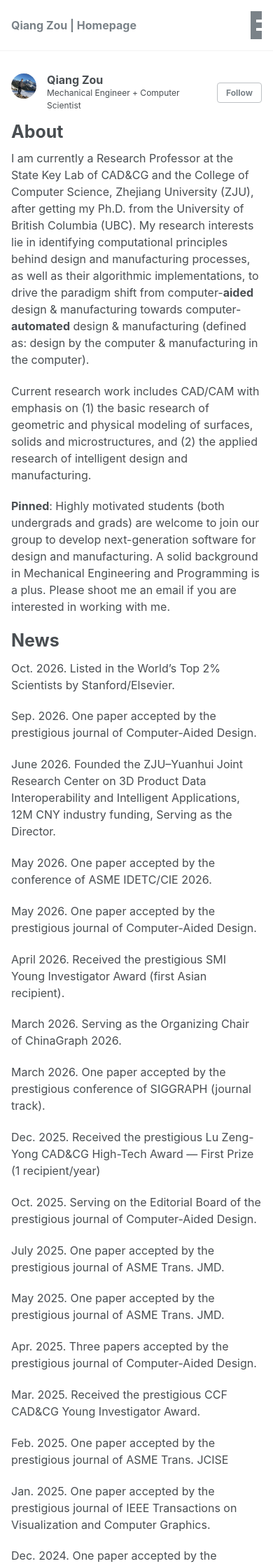
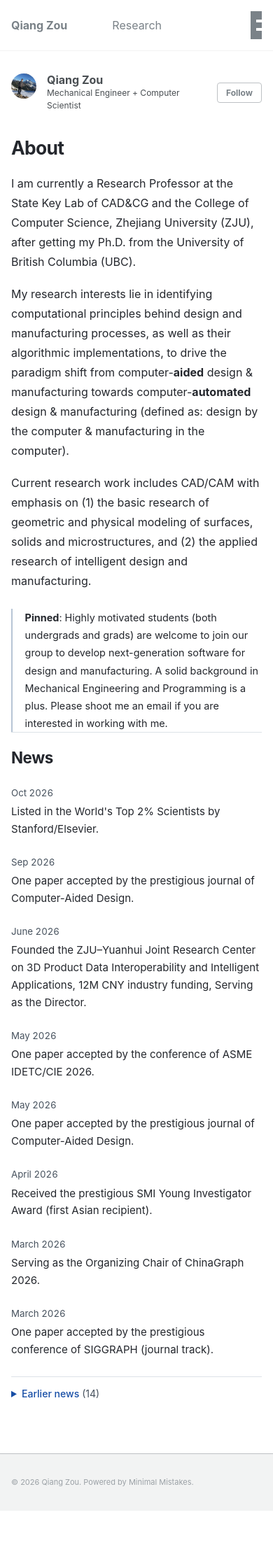
Before and after one commit to Qiang-Zou/Qiang-Zou.github.io, a Jekyll site: the page built from _pages/about.md, in a window 390 px wide. Shown: the top 2238 px of the page at 70% size. Built offline with Jekyll 4.4.1, drawn with Linux system fonts in a browser that asks for light colours; after the commit the page ends 2159 px from its top, so only the background shows below that; some of the changed text lies outside the part shown.

Commit message:
Refine homepage typography and restore collapsible news

```diff
--- a/_data/navigation.yml
+++ b/_data/navigation.yml
@@ -9,5 +9,5 @@ main:
     url: /teaching/
   - title: Service
     url: /services/
-  - title: 中文
+  - title: Chinese
     url: /about-chinese/
--- a/_includes/masthead.html
+++ b/_includes/masthead.html
@@ -1,6 +1,6 @@
 <header class="site-header">
   <div class="header-inner">
-    <a class="wordmark" href="{{ '/' | relative_url }}"{% if page.url == '/' %} aria-current="page"{% endif %}>Qiang Zou<span lang="zh-CN">邹强</span></a>
+    <a class="wordmark" href="{{ '/' | relative_url }}"{% if page.url == '/' %} aria-current="page"{% endif %}>Qiang Zou</a>
     <nav class="main-nav" aria-label="Main navigation">
       {% for item in site.data.navigation.main %}
       <a href="{{ item.url | relative_url }}"{% if page.url == item.url or item.url == '/group/' and page.url contains '/group/' %} aria-current="page"{% endif %}{% if item.title == '中文' %} lang="zh-CN"{% endif %}>{{ item.title }}</a>
--- /dev/null
+++ b/_includes/news-item.html
@@ -0,0 +1 @@
+<li><time datetime="{{ include.item.date }}">{{ include.item.label }}</time><span>{{ include.item.text | escape }}</span></li>
--- a/_layouts/home.html
+++ b/_layouts/home.html
@@ -12,7 +12,7 @@
         <nav id="site-nav" class="greedy-nav" aria-label="Main navigation">
           <button type="button" class="hidden" aria-label="More navigation links" aria-expanded="false" aria-controls="overflow-links"><span class="navicon"></span></button>
           <ul class="visible-links">
-            <li class="masthead__menu-item masthead__menu-item--lg"><a href="{{ '/' | relative_url }}">Qiang Zou | Homepage</a></li>
+            <li class="masthead__menu-item masthead__menu-item--lg"><a href="{{ '/' | relative_url }}">Qiang Zou</a></li>
             <li class="masthead__menu-item"><a href="{{ '/research/' | relative_url }}">Research</a></li>
             <li class="masthead__menu-item"><a href="{{ '/teaching/' | relative_url }}">Teaching</a></li>
             <li class="masthead__menu-item"><a href="{{ '/services/' | relative_url }}">Services</a></li>
@@ -43,6 +43,7 @@
             <li><a href="{{ site.author.linkedin }}"><i class="fab fa-fw fa-linkedin" aria-hidden="true"></i> LinkedIn</a></li>
             <li><a href="{{ site.author.scholar }}"><i class="fas fa-fw fa-graduation-cap" aria-hidden="true"></i> Google Scholar</a></li>
             <li><a href="{{ site.author.orcid }}"><i class="ai ai-orcid-square ai-fw" aria-hidden="true"></i> ORCID</a></li>
+            <li><a href="{{ site.author.github }}"><i class="fab fa-fw fa-github" aria-hidden="true"></i> GitHub</a></li>
           </ul>
         </div>
       </div>
@@ -51,6 +52,14 @@
       <div class="page__inner-wrap">
         <header><h1 id="about-title" class="page__title">About</h1></header>
         <section class="page__content">{{ content }}</section>
+        <section class="news-section" aria-labelledby="news-title">
+          <h2 id="news-title">News</h2>
+          <ul class="news-list">{% for item in site.data.news limit:8 %}{% include news-item.html item=item %}{% endfor %}</ul>
+          <details class="news-archive">
+            <summary>Earlier news <span>({{ site.data.news.size | minus: 8 }})</span></summary>
+            <ul class="news-list">{% for item in site.data.news offset:8 %}{% include news-item.html item=item %}{% endfor %}</ul>
+          </details>
+        </section>
       </div>
     </article>
   </main>
--- a/_pages/about.md
+++ b/_pages/about.md
@@ -8,57 +8,14 @@ redirect_from:
   - /about.html
 ---
 
-I am currently a Research Professor at the State Key Lab of CAD&CG and the College of Computer Science, Zhejiang University (ZJU), after getting my Ph.D. from the University of British Columbia (UBC). My research interests lie in identifying computational principles behind design and manufacturing processes, as well as their algorithmic implementations, to drive the paradigm shift from computer-**aided** design & manufacturing towards computer-**automated** design & manufacturing (defined as: design by the computer & manufacturing in the computer).
+I am currently a Research Professor at the State Key Lab of CAD&CG and the College of Computer Science, Zhejiang University (ZJU), after getting my Ph.D. from the University of British Columbia (UBC).
+
+My research interests lie in identifying computational principles behind design and manufacturing processes, as well as their algorithmic implementations, to drive the paradigm shift from computer-**aided** design & manufacturing towards computer-**automated** design & manufacturing (defined as: design by the computer & manufacturing in the computer).
 
 Current research work includes CAD/CAM with emphasis on (1) the basic research of geometric and physical modeling of surfaces, solids and microstructures, and (2) the applied research of intelligent design and manufacturing.
 
 **Pinned**: Highly motivated students (both undergrads and grads) are welcome to join our group to develop next-generation software for design and manufacturing. A solid background in Mechanical Engineering and Programming is a plus. Please shoot me an email if you are interested in working with me.
-
-News
-======
-Oct. 2026. Listed in the World's Top 2% Scientists by Stanford/Elsevier.
-
-Sep. 2026. One paper accepted by the prestigious journal of Computer-Aided Design.
-
-June 2026. Founded the ZJU–Yuanhui Joint Research Center on 3D Product Data Interoperability and Intelligent Applications, 12M CNY industry funding, Serving as the Director.
-
-May 2026. One paper accepted by the conference of ASME IDETC/CIE 2026.
-
-May 2026. One paper accepted by the prestigious journal of Computer-Aided Design.
-
-April 2026. Received the prestigious SMI Young Investigator Award (first Asian recipient).
-
-March 2026. Serving as the Organizing Chair of ChinaGraph 2026.
-
-March 2026. One paper accepted by the prestigious conference of SIGGRAPH (journal track).
-
-Dec. 2025. Received the prestigious Lu Zeng-Yong CAD&CG High-Tech Award — First Prize (1 recipient/year)
-
-Oct. 2025. Serving on the Editorial Board of the prestigious journal of Computer-Aided Design.
-
-July 2025. One paper accepted by the prestigious journal of ASME Trans. JMD.
-
-May 2025. One paper accepted by the prestigious journal of ASME Trans. JMD.
-
-Apr. 2025. Three papers accepted by the prestigious journal of Computer-Aided Design.
-
-Mar. 2025. Received the prestigious CCF CAD&CG Young Investigator Award.
-
-Feb. 2025. One paper accepted by the prestigious journal of ASME Trans. JCISE
-
-Jan. 2025. One paper accepted by the prestigious journal of IEEE Transactions on Visualization and Computer Graphics.
-
-Dec. 2024. One paper accepted by the prestigious journal of Computer-Aided Design.
-
-Nov. 2024. One paper accepted by the prestigious journal of Computer-Aided Design.
-
-Oct. 2024. One paper accepted by the journal of Visual Informatics.
-
-Sep. 2024. One paper accepted by the prestigious journal of Computer-Aided Design.
-
-July 2024. Serving as the Organizing Chair of SPM/SMI 2025.
-
-May 2024. Two papers accepted by the prestigious journal of Computer-Aided Design.
+{:.recruiting-note}
 
 <!-- July 2023. One paper accepted by the prestigious journal of Computer-Aided Design.
 
--- a/assets/css/home-original.css
+++ b/assets/css/home-original.css
@@ -2381,3 +2381,26 @@ img.mfp-img{width:auto;max-width:100%;height:auto;display:block;line-height:0;-w
 @media (prefers-reduced-motion: reduce) {
   *, *::before, *::after { animation: none !important; transition: none !important; }
 }
+
+/* Homepage refinements: retain the original author sidebar, refine the reading column. */
+.page { color: #24272d; }
+.page__title { font-size: 1.65rem; font-weight: 650; letter-spacing: -.025em; line-height: 1.25; margin-bottom: 1.2rem; }
+.page__content { line-height: 1.75; }
+.page__content p { margin: 0 0 1.15em; }
+.page__content strong { font-weight: 650; }
+.page__content .recruiting-note { margin: 1.6rem 0 0; padding-left: 1.1rem; border-left: 2px solid #b7c5d5; font-size: .9rem; line-height: 1.75; }
+.news-section { clear: both; padding-top: 1.7rem; margin-top: 2rem; border-top: 1px solid #dde2e7; }
+.news-section h2 { margin: 0 0 .8rem; font-size: 1.4rem; font-weight: 650; letter-spacing: -.02em; }
+.news-list { list-style: none; padding: 0; margin: 0; }
+.news-list li { display: grid; grid-template-columns: 6rem minmax(0, 1fr); gap: 1rem; margin: 0; padding: .65rem 0; font-size: .94rem; line-height: 1.65; }
+.news-list time { color: #46515d; font-size: .83rem; line-height: 1.87; font-variant-numeric: tabular-nums; white-space: nowrap; }
+.news-archive { margin-top: .9rem; border-top: 1px solid #dde2e7; }
+.news-archive summary { padding: .8rem 0; color: #174ea6; font-size: .88rem; font-weight: 500; cursor: pointer; }
+.news-archive summary span { color: #46515d; font-weight: 400; }
+.news-archive summary:hover { text-decoration: underline; text-underline-offset: 3px; }
+.news-archive summary:focus-visible { outline: 2px solid #174ea6; outline-offset: 4px; }
+@media (max-width: 37.5em) {
+  .page__title { margin-top: 1.2rem; }
+  .news-list li { grid-template-columns: 1fr; gap: .15rem; padding: .7rem 0; }
+  .news-section { margin-top: 1.6rem; padding-top: 1.4rem; }
+}
--- a/assets/css/site.css
+++ b/assets/css/site.css
@@ -23,7 +23,6 @@ p { margin: 0 0 1.15em; }
 .header-inner, .footer-inner { max-width: 1184px; margin: 0 auto; padding: 0 32px; }
 .header-inner { min-height: 90px; display: flex; align-items: center; justify-content: space-between; gap: 32px; }
 .wordmark { font-size: 21px; font-weight: 650; color: var(--ink); text-decoration: none; white-space: nowrap; letter-spacing: -.025em; }
-.wordmark span { margin-left: 13px; color: var(--muted); font-weight: 400; font-size: 15px; letter-spacing: .08em; }
 .main-nav { display: flex; align-items: center; gap: 27px; flex-wrap: wrap; }
 .main-nav a { position: relative; padding: 8px 0; color: var(--ink); font-size: 16px; font-weight: 500; text-decoration: none; }
 .main-nav a:hover, .main-nav a[aria-current] { color: var(--accent); }
```
Also changed, not shown: README.md (+3 -2 lines), _data/news.json (added, +112 -0 lines).
